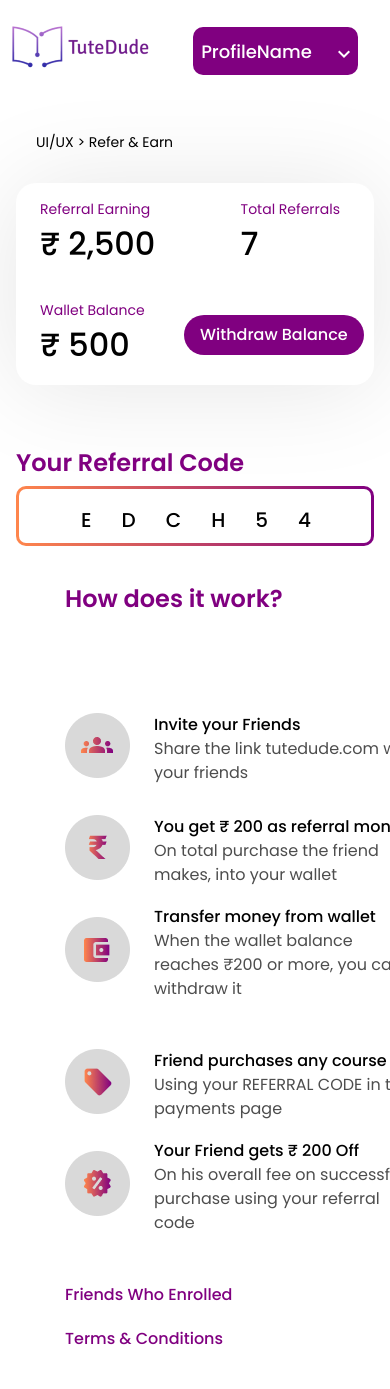
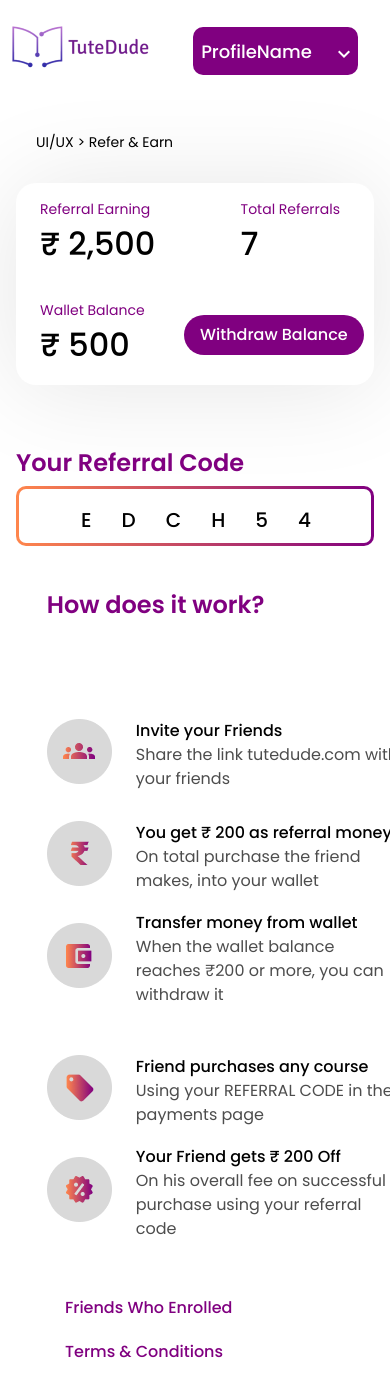
Before and after one commit to SouravCodes101/tuteDude, a React (Vite) app: page / in a window 390 px wide. Shown: the top 1389 px of the page. Built offline with nearby package versions, Linux system fonts and the light colour scheme.

Commit message:
fixed work section

```diff
--- a/src/components/work/work.css
+++ b/src/components/work/work.css
@@ -50,7 +50,7 @@
 
 @media screen and (max-width: 864px) {
   .tuteDude__container {
-    padding: 0.313rem 4.063rem;
+    padding: 3% 12%;
   }
 
 }
```
